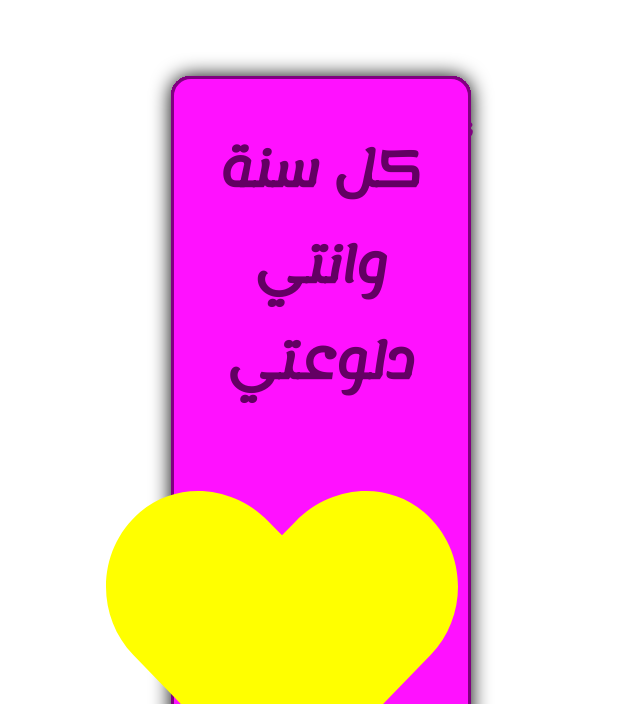
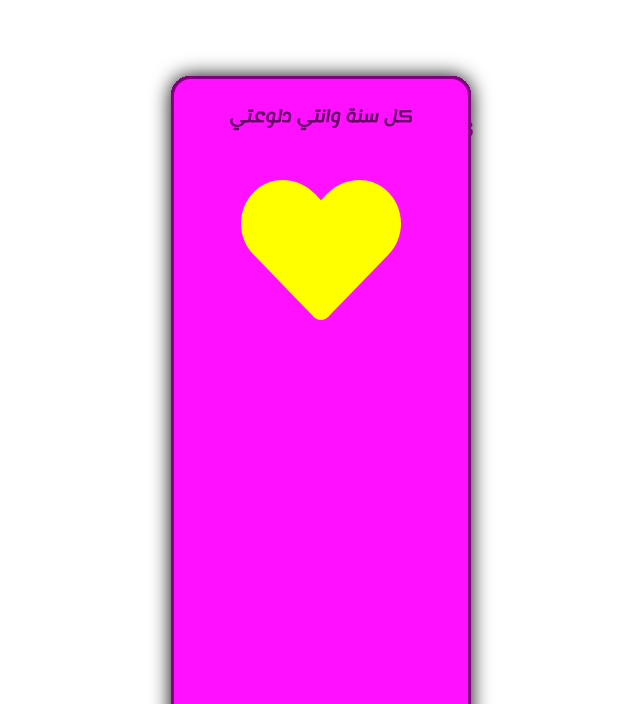
Before and after one commit to hooda179/gift-album, a plain HTML site: page gift album/index.html in a window 768 px wide. Shown: the part 388-1092 px from the top of the page, without its empty margins (63-703 px from the left). Drawn offline with Linux system fonts and the light colour scheme.

Commit message:
Update style.css

```diff
--- a/gift album/css/style.css
+++ b/gift album/css/style.css
@@ -152,20 +152,20 @@ img {
     margin: 58vh auto;
   }
   p {
-    font-size: 1.9rem;
+    font-size: 1rem;
   }
   .header {
     font-size: 3rem;
   }
   .cover-out .myheart {
-    font-size: 22rem;
+    font-size: 10rem;
     margin-top: 10%;
 }
 .cover-out .title {
-    font-size: 3rem;
+    font-size: 1rem;
 }
 .p1 .content {
-    font-size: 3rem;
+    font-size: 1rem;
     margin-top: 225px;
 }
 }
```
